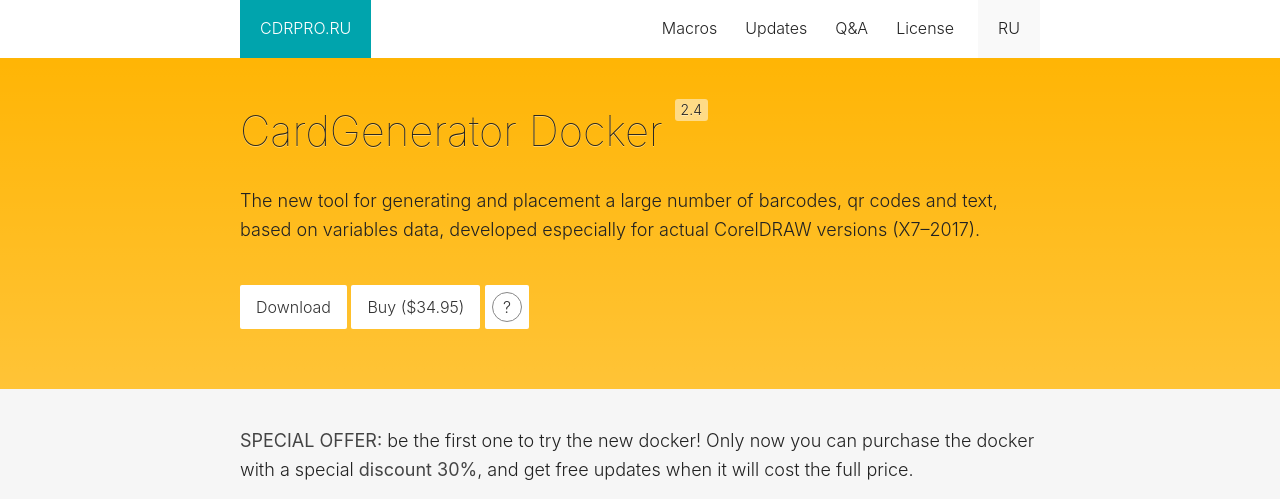
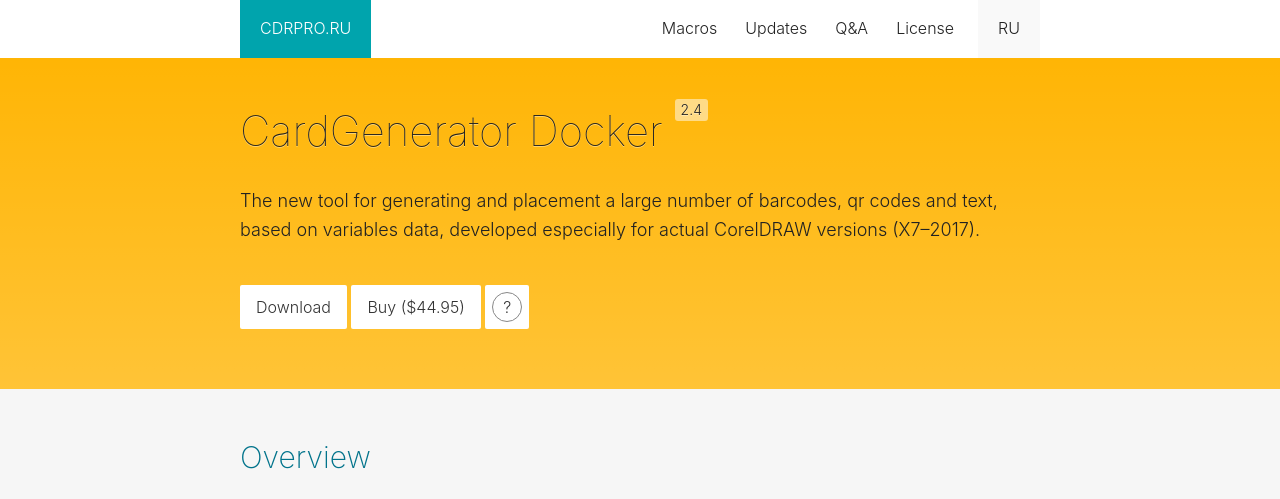
Before and after one commit to cdrpro/cdrpro.github.io, a Jekyll site: the page built from _macros/en/cardgenerator-docker.md, in a window 1280 px wide and 900 px high, cut to the strip 0-499 px from the top of the window. Built offline with Jekyll 4.4.1, drawn with Linux system fonts in a browser that asks for light colours.

Commit message:
Updated CardGenerator description

```diff
--- a/_macros/en/cardgenerator-docker.md
+++ b/_macros/en/cardgenerator-docker.md
@@ -5,7 +5,7 @@
 app: X7–2017
 download: CardGeneratorDocker_v2.4.0.zip
 feedback: https://goo.gl/forms/ZlYmVZg3Py62nPOC3
-price: 34.95
+price: 44.95
 sticky: true
 new: true
 permalink: /en/macros/cardgenerator/
@@ -13,15 +13,12 @@
 color: "#ffb505"
 ---
 
-**SPECIAL OFFER:** be the first one to try the new docker! Only now you can purchase the docker with
-a special **discount 30%**, and get free updates when it will cost the full price.
-
-<iframe width="570" height="360" src="https://www.youtube.com/embed/X-K_WqJ5GXI?rel=0" frameborder="0" allowfullscreen></iframe>
-
 ## Overview
 
 Docker CardGenerator allows you to create and place a large number of barcodes, qr codes and text in CorelDRAW.
 The nearest plans are to add support of images, as well as expand the list of barcode types.
+
+<iframe width="570" height="360" src="https://www.youtube.com/embed/X-K_WqJ5GXI?rel=0" frameborder="0" allowfullscreen></iframe>
 
 ### Supported types:
 
```
Also changed, not shown: _macros/ru/cardgenerator-docker.md (+3 -6 lines).
